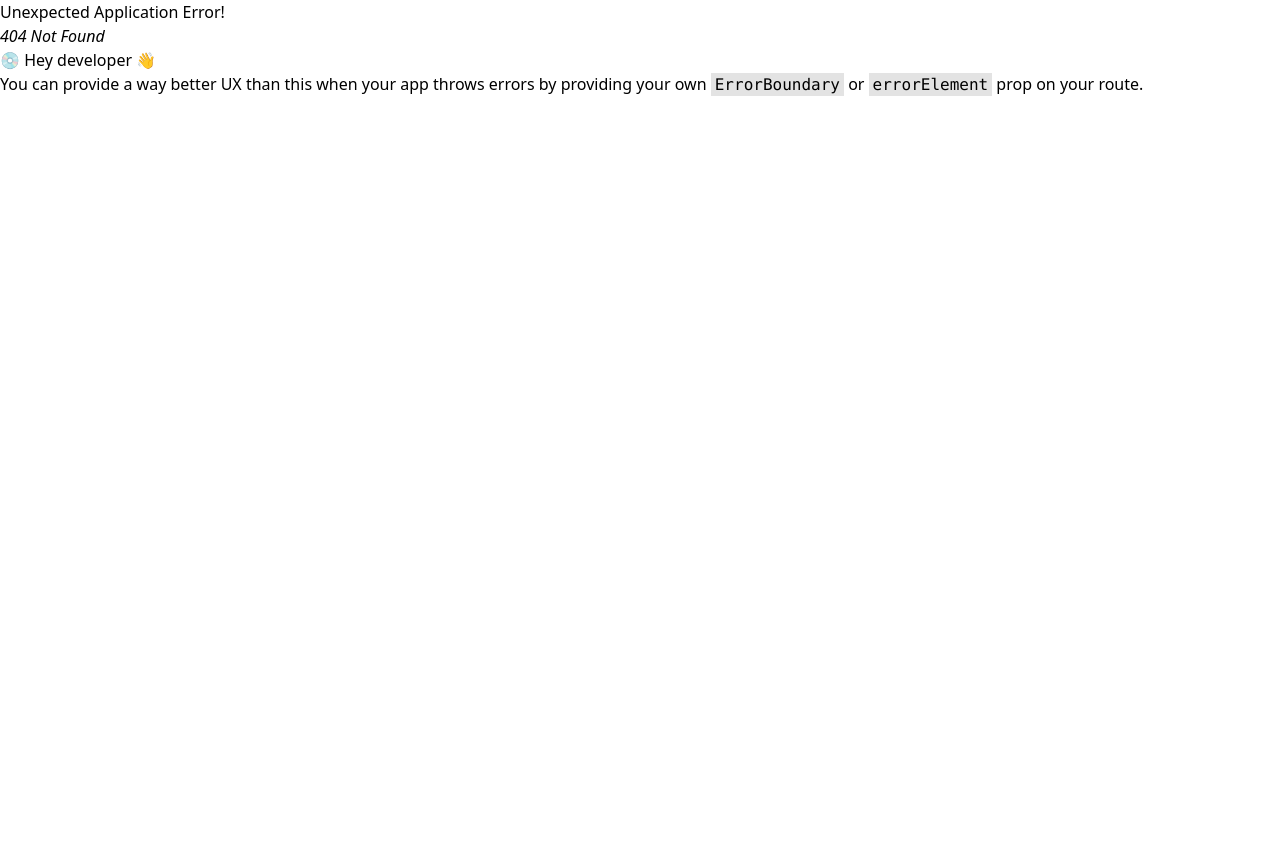
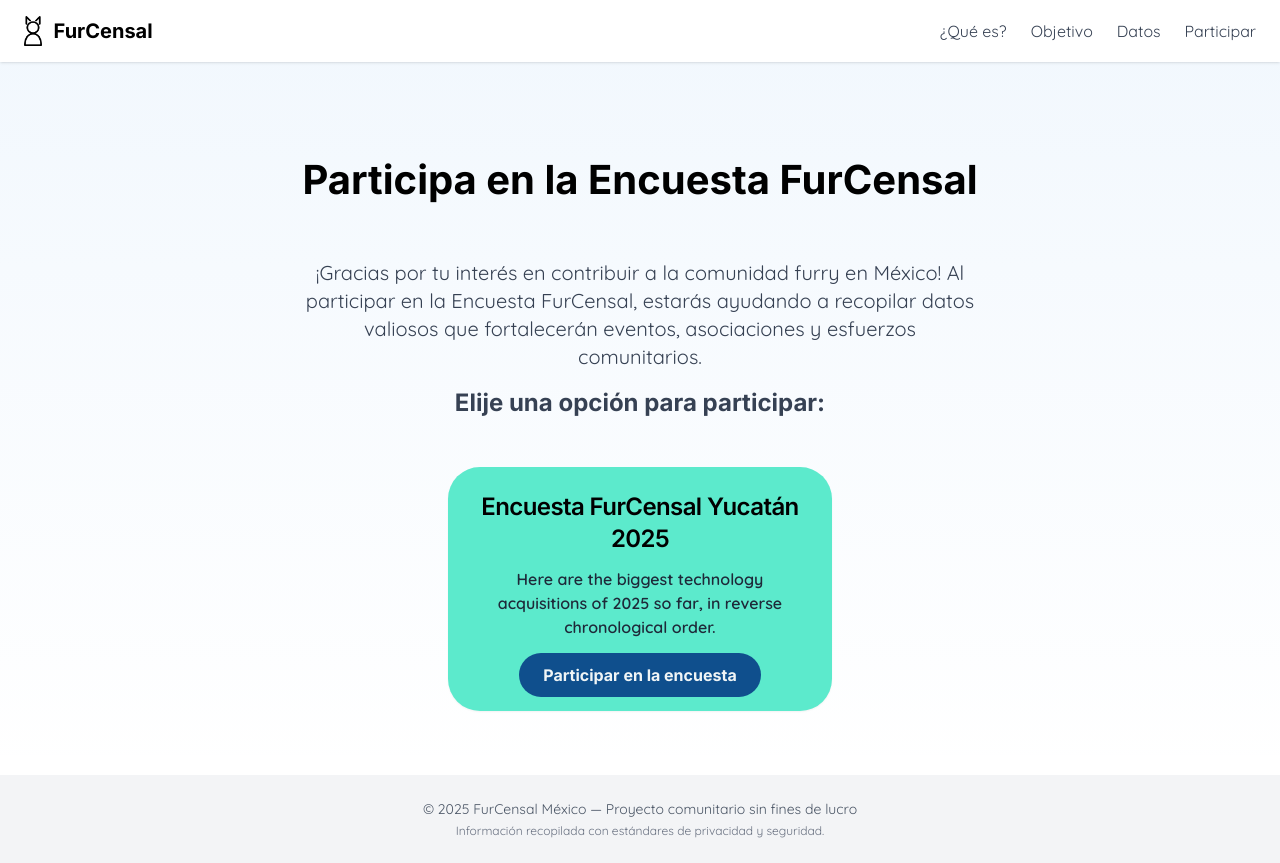
Before and after one commit to Darkyapper/encuesta-furcensal-front, a React (Vite) app: page /participar in a window 1280 px wide. Before the commit this address had no page. Before the commit the page ends 800 px from the top, so only its background shows below. Built offline with nearby package versions, Linux system fonts and the light colour scheme.

Commit message:
feat: add Participate page and update routing; modify Navbar and Landing page links

```diff
--- a/src/Router.jsx
+++ b/src/Router.jsx
@@ -1,11 +1,16 @@
 import { createBrowserRouter } from "react-router-dom";
 import Landing from "./pages/Landing";
+import Participate from "./pages/Participate";
 
 export const router = createBrowserRouter([
   {
     path: "/",
     element: <Landing />,
   },
+  {
+    path: "/participar",
+    element: <Participate />,
+  },
   // aquí luego agregaremos otras páginas:
   // { path: "/encuesta", element: <SurveyForm /> },
   // { path: "/estadisticas", element: <Statistics /> },
--- a/src/components/layout/TNavbar.jsx
+++ b/src/components/layout/TNavbar.jsx
@@ -18,10 +18,10 @@ export default function Navbar() {
         <a href="#goals" className="text-gray-700 hover:text-black" style={{ fontFamily: "var(--font-body)" }}>
           Objetivo
         </a>
-        <a href="#join" className="text-gray-700 hover:text-black" style={{ fontFamily: "var(--font-body)" }}>
+        <a href="#data" className="text-gray-700 hover:text-black" style={{ fontFamily: "var(--font-body)" }}>
           Datos
         </a>
-        <a href="#join" className="text-gray-700 hover:text-black" style={{ fontFamily: "var(--font-body)" }}>
+        <a href="/participar" className="text-gray-700 hover:text-black" style={{ fontFamily: "var(--font-body)" }}>
           Participar
         </a>
       </div>
--- a/src/pages/Landing.jsx
+++ b/src/pages/Landing.jsx
@@ -25,7 +25,7 @@ export default function Landing() {
         <div className="flex gap-4 mt-8 md:mt-12 flex-wrap justify-center">
 
           <a
-            href="/encuesta"
+            href="/participar"
             className="px-6 py-3 bg-[var(--primary-color)] duration-300 ease-in-out rounded-4xl text-[var(--white-color)] font-medium hover:bg-[var(--primary-color-sel)]"
             style={{
               fontFamily: "var(--font-title)",
--- /dev/null
+++ b/src/pages/Participate.jsx
@@ -0,0 +1,53 @@
+import Navbar from "../components/layout/TNavbar";
+import Footer from "../components/layout/Footer";
+import mainLogo from '../assets/illustrations/logo-name.png';
+
+
+export default function Participate() {
+    return (
+        <div className="w-full min-h-screen flex flex-col bg-white">
+
+            <Navbar />
+
+            {/* HERO SECTION */}
+            <section className="flex flex-col items-center text-center px-8 pt-24 pb-16 bg-gradient-to-b from-[#4B9CEB12] to-transparent">
+                <h1 className="text-4xl md:text-[2.5rem] font-bold mb-6 md:mb-4 text-lgs" style={{ fontFamily: "var(--font-title)" }}>
+                    Participa en la Encuesta FurCensal
+                </h1>
+                <p className="text-lg md:text-xl mt-5 md:mt-10 text-gray-700 max-w-2xl" style={{ fontFamily: "var(--font-body)" }}>
+                    ¡Gracias por tu interés en contribuir a la comunidad furry en México! Al participar en la Encuesta FurCensal,
+                    estarás ayudando a recopilar datos valiosos que fortalecerán eventos, asociaciones y esfuerzos comunitarios.
+                </p>
+
+                <h3 className="md:text-2xl text-xl font-bold mt-4 text-gray-700" style={{ fontFamily: "var(--font-title)" }}>
+                    Elije una opción para participar:
+                </h3>
+                <div className="flex gap-4 rounded mt-8 md:mt-12 flex-wrap justify-center ">
+                    <div className="bg-neutral-primary-soft block max-w-sm p-6 rounded-4xl bg-[var(--secondary-color)] rounded-base shadow-xs">
+                        <h5 className="mb-3 text-2xl font-semibold tracking-tight text-heading leading-8" style={{ fontFamily: "var(--font-title)" }}>
+                            Encuesta FurCensal Yucatán 2025
+                        </h5>
+                        <p className="text-body mb-6 font-semibold text-gray-800" style={{ fontFamily: "var(--font-body)" }}>
+                            Here are the biggest technology acquisitions of 2025 so far, in reverse
+                            chronological order.
+                        </p>
+
+                        <a
+                            href="/participar"
+                            className="px-6 py-3 bg-[var(--primary-color-dont)] duration-300 ease-in-out rounded-4xl text-[var(--white-color)] font-medium hover:bg-[var(--primary-color)]"
+                            style={{
+                                fontFamily: "var(--font-title)",
+                                fontWeight: "bold",
+                            }}
+                        >
+                            Participar en la encuesta
+                        </a>
+                    </div>
+
+
+                </div>
+            </section>
+            <Footer />
+        </div>
+    );
+}
```
